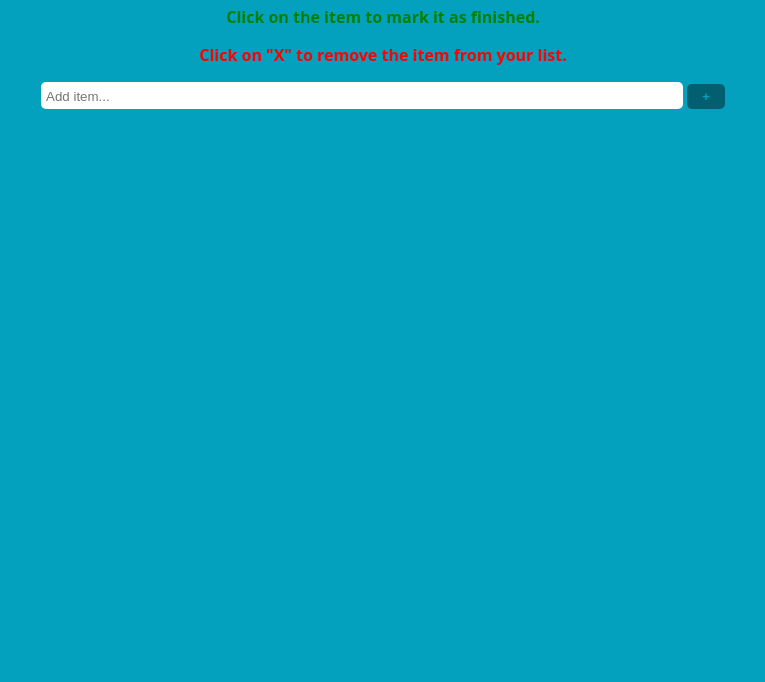
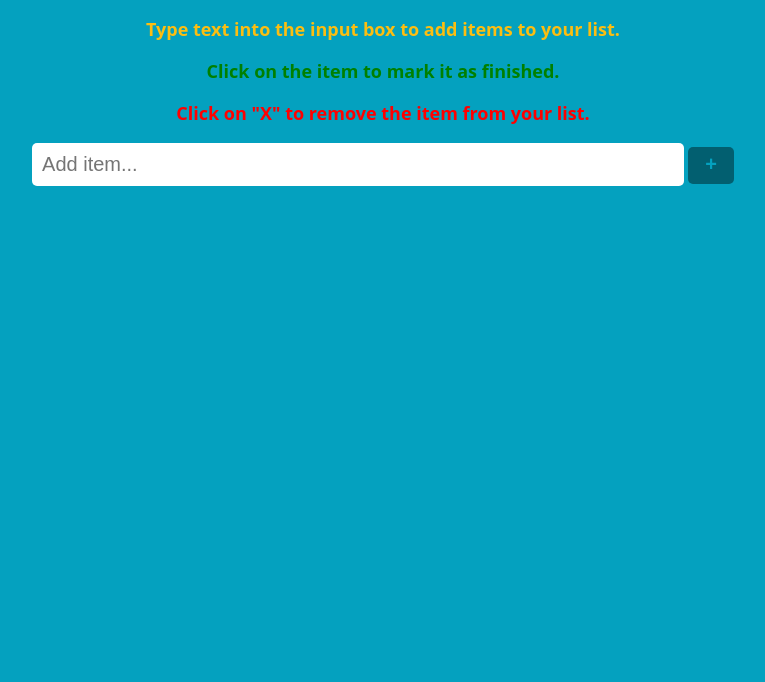
Before and after one commit to aditya053/To-Do-List, a plain HTML site: page index.html in a window 1280 px wide. Shown: the part 118-800 px from the top of the page, without its empty margins (257-1022 px from the left). Drawn offline with Linux system fonts and the light colour scheme.

Commit message:
minor updates

```diff
--- a/style.css
+++ b/style.css
@@ -6,6 +6,11 @@ body{
 
 h1{
     color: white;
+	font-size: 50px;
+}
+
+p{
+	font-size: 18px;
 }
 
 h1,p{
@@ -25,26 +30,25 @@ h1,p{
 }
 
 #userInput{
-    padding: 7px 5px 5px 5px;
+    padding: 10px;
     border-radius: 5px;
     width: 50%;
 	border: none;
+	font-size: 20px;
 }
 
 #submit {
 	border: none;
-	padding: 5px 15px;
+	padding: 6px 17px 8px 17px;
 	border-radius: 5px;
 	color: #04A1BF;
 	background-color: #025F70;
 	transition: all 0.75s ease;
-	-webkit-transition: all 0.75s ease;
-	-moz-transition: all 0.75s ease;
-	-ms-transition: all 0.75s ease;
-	-o-transition: all 0.75 ease;
 	font-weight: 800;
+	font-size: 20px;
 }
 #submit:hover{
+	cursor: pointer;
 	background-color: #02798F;
 	color: #FFCD5D;
 }
@@ -53,6 +57,7 @@ h1,p{
     margin-top: 20px;
 }
 .item{
+	font-size: 18px;
     margin: auto;
     list-style: none;
 	width: 50%;
@@ -65,10 +70,6 @@ h1,p{
 	margin-bottom: 10px;
 	background: #4EB9CD;
 	transition: all 0.75s ease;
-	-webkit-transition: all 0.5s ease;
-	-moz-transition: all 0.5s ease;
-	-ms-transition: all 0.5s ease;
-	-o-transition: all 0.5 ease;
 }
 
 .item:hover {
```
